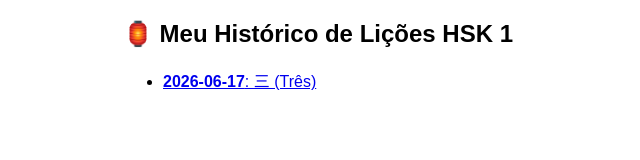
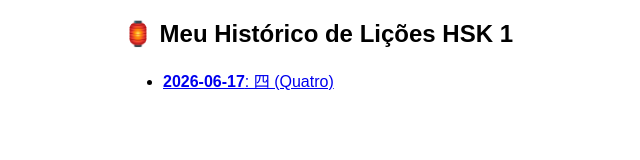
Before and after one commit to adrianoliguori/aulas-mandarim, a plain HTML site: page index.html in a window 1280 px wide. Shown: the full height of the page, 217-857 px from the left. Drawn offline with Linux system fonts and the light colour scheme.

Commit message:
Atualizando índice de lições

```diff
--- a/index.html
+++ b/index.html
@@ -1,2 +1,2 @@
 <!DOCTYPE html><html><head><meta charset="utf-8"><title>Histórico de Mandarim</title><meta name="viewport" content="width=device-width, initial-scale=1"></head><body style="font-family:Arial;max-width:600px;margin:20px auto;padding:0 10px;"><h2>🏮 Meu Histórico de Lições HSK 1</h2><ul id="lista">
-    <li><a href="licoes/2026-06-17.html"><b>2026-06-17</b>: 三 (Três)</a></li></ul></body></html>
+    <li><a href="licoes/2026-06-17.html"><b>2026-06-17</b>: 四 (Quatro)</a></li></ul></body></html>
```
